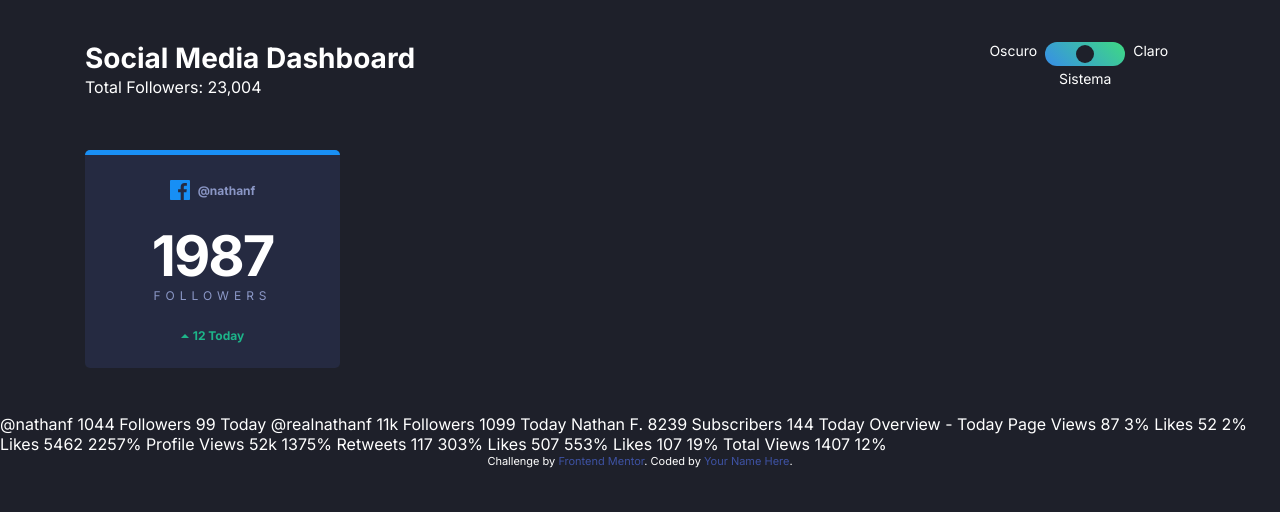
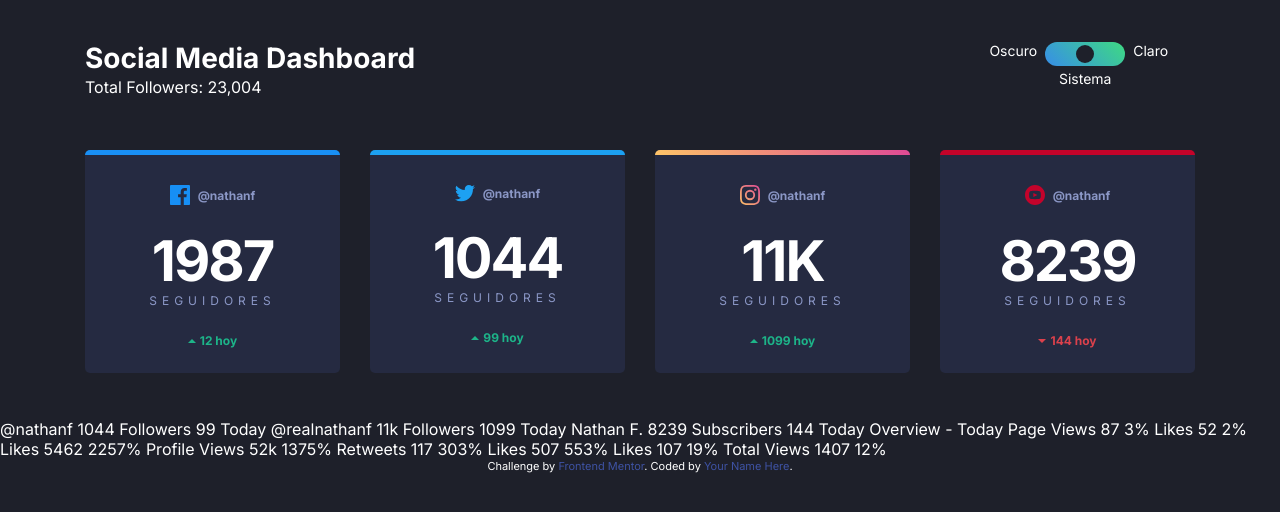
Before and after one commit to poldiaz50/social-media-dashboard, a website: page index.html in a window 1280 px wide. Drawn offline with Linux system fonts and the light colour scheme.

Commit message:
Styling the top bars on the card

```diff
--- a/app/scss/components/card.scss
+++ b/app/scss/components/card.scss
@@ -1,9 +1,24 @@
-@use '../util' as *;
+@use "../util" as *;
+
+.cards {
+  display: grid;
+  grid-template-columns: 1fr;
+  gap: rem(30);
+
+  @include breakpoint(medium) {
+    grid-template-columns: repeat(2, 1fr);
+  }
+
+  @include breakpoint(large) {
+    grid-template-columns: repeat(4, 1fr);
+  }
+}
 
 .card {
+  overflow: hidden;
+  position: relative;
   background: var(--dark-card);
   color: var(--dark-text1);
-    width: rem(255);
   padding: rem(25);
   border-radius: rem(5);
   text-align: center;
@@ -11,13 +26,29 @@
     border-top: rem(5) solid var(--facebook);
   }
   &--twitter {
-
+    border-top: rem(5) solid var(--twitter);
   }
   &--instagram {
+    padding-top: rem(30);
 
+    &::before {
+      content: "";
+      height: rem(5);
+      width: 100%;
+      position: absolute;
+      display: block;
+      left: 0;
+      top: 0;
+      background: linear-gradient(
+        225deg,
+        var(--instagram-end),
+        var(--instagram-middle) 50.91%,
+        var(--instagram-start) 100%
+      ); //var(--instagram-start);
+    }
   }
   &--youtube {
-
+    border-top: rem(5) solid var(--youtube);
   }
 
   &__top {
@@ -28,22 +59,19 @@
     display: flex;
     justify-content: center;
     align-items: center;
+    margin-top: rem(5);
     margin-bottom: rem(28);
   }
 
   &__icon {
     margin-right: rem(8);
     &--facebook {
-
     }
     &--twitter {
-
     }
     &--instagram {
-
     }
     &--youtube {
-
     }
   }
 
@@ -67,7 +95,6 @@
       font-size: rem(56);
     }
     &--small {
-
     }
   }
 
@@ -100,6 +127,5 @@
   }
 
   &__number {
-
   }
 }
--- a/app/scss/global/colors.scss
+++ b/app/scss/global/colors.scss
@@ -4,6 +4,7 @@
     --facebook: hsl(208, 92%, 53%);
     --twitter: hsl(203, 89%, 53%);
     --instagram-start: hsl(37, 97%, 70%);
+    --instagram-middle: hsl(5, 77%, 71%);
     --instagram-end: hsl(329, 70%, 58%);
     --youtube: hsl(348, 97%, 39%);
     --toggle-bg-start: hsl(210, 78%, 56%);
--- a/index.html
+++ b/index.html
@@ -1,5 +1,5 @@
 <!DOCTYPE html>
-<html lang="en">
+<html lang="es">
   <head>
     <meta charset="UTF-8" />
     <meta name="viewport" content="width=device-width, initial-scale=1.0" />
@@ -62,7 +62,8 @@
     </header>
 
     <main>
-      <section class="container">
+      <section class="container cards">
+
         <div class="card card--facebook">
           <div class="card__platform">
             <img
@@ -75,14 +76,78 @@
           </div>
           <div class="card__followers">
             <div class="card__count card__count--big">1987</div>
-            <div class="card__label">Followers</div>
+            <div class="card__label">Seguidores</div>
           </div>
 
           <div class="card__change--up">
             <img src="/images/icon-up.svg" alt="up arrow" />
-            <div class="card__number">12 Today</div>
+            <div class="card__number">12 hoy</div>
           </div>
         </div>
+
+        <div class="card card--twitter">
+          <div class="card__platform">
+            <img
+              class="card__icon"
+              src="/images/icon-twitter.svg"
+              alt="twitter"
+            />
+
+            <div class="card__username">@nathanf</div>
+          </div>
+          <div class="card__followers">
+            <div class="card__count card__count--big">1044</div>
+            <div class="card__label">Seguidores</div>
+          </div>
+
+          <div class="card__change--up">
+            <img src="/images/icon-up.svg" alt="up arrow" />
+            <div class="card__number">99 hoy</div>
+          </div>
+        </div>
+
+        <div class="card card--instagram">
+          <div class="card__platform">
+            <img
+              class="card__icon"
+              src="/images/icon-instagram.svg"
+              alt="instagram"
+            />
+
+            <div class="card__username">@nathanf</div>
+          </div>
+          <div class="card__followers">
+            <div class="card__count card__count--big">11K</div>
+            <div class="card__label">Seguidores</div>
+          </div>
+
+          <div class="card__change--up">
+            <img src="/images/icon-up.svg" alt="up arrow" />
+            <div class="card__number">1099 hoy</div>
+          </div>
+        </div>
+
+        <div class="card card--youtube">
+          <div class="card__platform">
+            <img
+              class="card__icon"
+              src="/images/icon-youtube.svg"
+              alt="youtube"
+            />
+
+            <div class="card__username">@nathanf</div>
+          </div>
+          <div class="card__followers">
+            <div class="card__count card__count--big">8239</div>
+            <div class="card__label">Seguidores</div>
+          </div>
+
+          <div class="card__change card__change--down">
+            <img src="/images/icon-down.svg" alt="down arrow" />
+            <div class="card__number">144 hoy</div>
+          </div>
+        </div>
+
       </section>
 
       @nathanf 1044 Followers 99 Today @realnathanf 11k Followers 1099 Today
```
Also changed, not shown: dist/style.css, 1 other file. Lines whose indentation alone changed are shown as unchanged.
